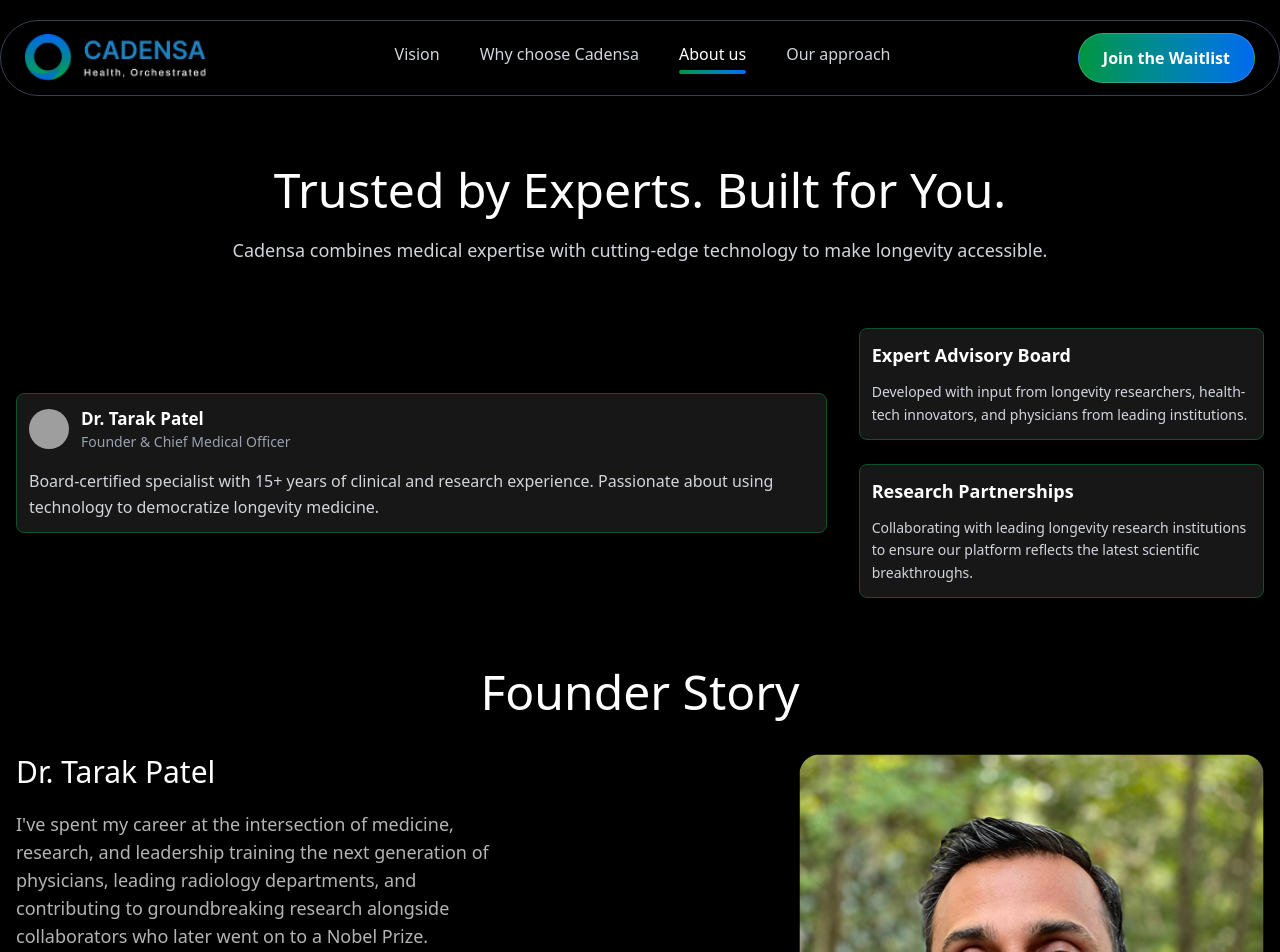
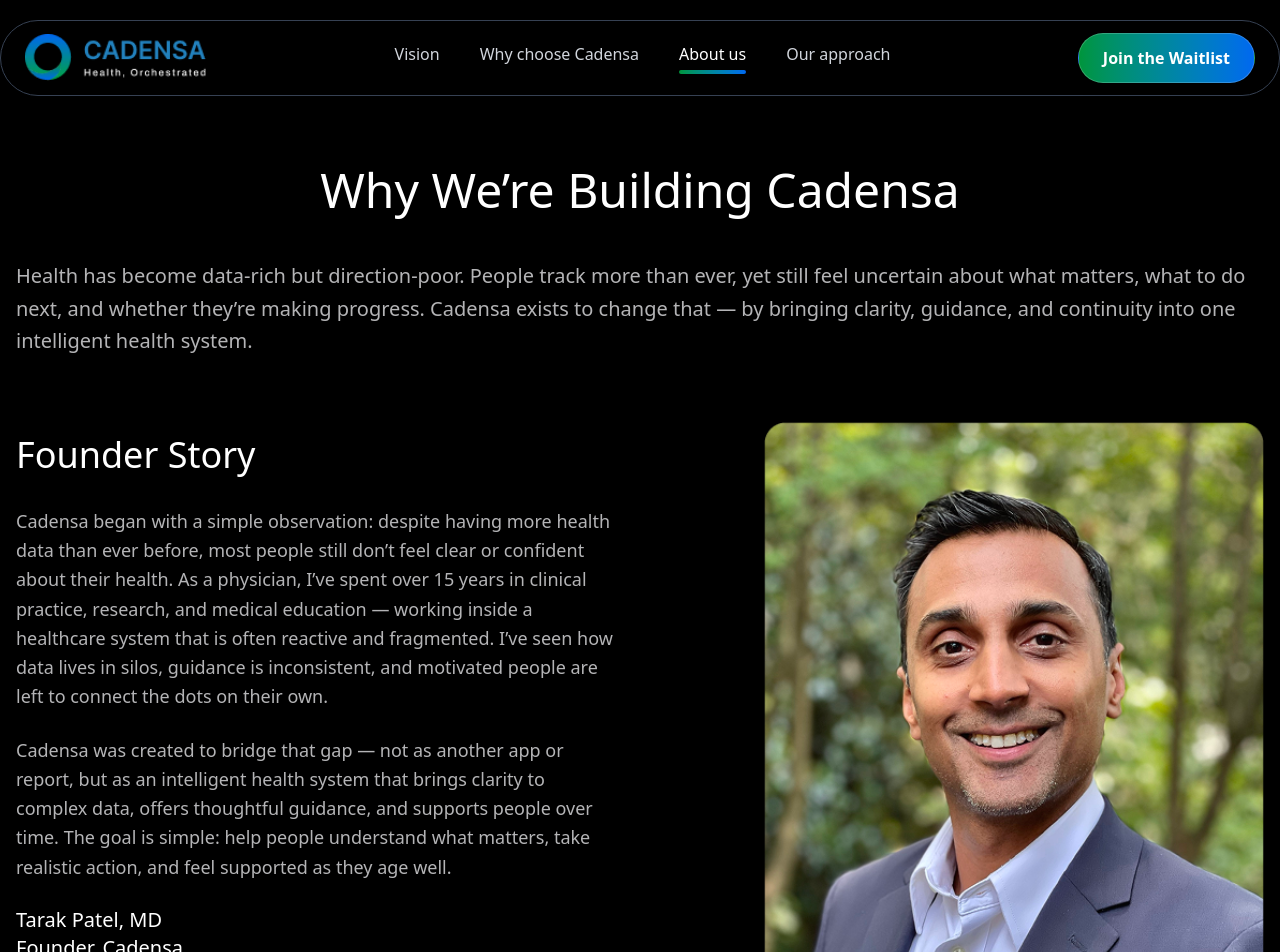
Before and after one commit to MohammedRasif/Tarakhpatel, a React (Vite) app: page /about_us in a window 1280 px wide. Shown: the top 952 px of the page. Built offline with nearby package versions, Linux system fonts and the light colour scheme; grey boxes are pictures that could not be loaded.

Commit message:
add someting new

```diff
--- a/src/component/Home/Home.jsx
+++ b/src/component/Home/Home.jsx
@@ -19,7 +19,6 @@
       <Banner />
       <SecondSection></SecondSection>
       {/* <Healthspan></Healthspan> */}
-
       <Cadensa></Cadensa>
       {/* <Longevity></Longevity> */}
       {/* <WhyChoice></WhyChoice> */}
--- a/src/component/Page.jsx/Marque.jsx
+++ b/src/component/Page.jsx/Marque.jsx
@@ -1,6 +1,7 @@
 import React from "react";
 import Marquee from "react-fast-marquee";
-import image from "../../image/Image (26).png";
+import image from "../../image/young (2).jpg";
+import { CheckCircle } from "lucide-react";
 // import image1 from "../../image/Cadensa pictoral.png";
 
 function Marque() {
@@ -14,34 +15,77 @@
       <div className="">
         <Marquee className="">
           <div className="flex space-x-20 overflow-x-hidden ">
-            <h1 className="text-gray-400 lg:text-[45px] text-[33px] font-semibold">WATCH</h1>
-            <h1 className="text-gray-400 lg:text-[45px] text-[33px] font-semibold">OURA</h1>
+            <h1 className="text-gray-400 lg:text-[45px] text-[33px] font-semibold">
+              WATCH
+            </h1>
+            <h1 className="text-gray-400 lg:text-[45px] text-[33px] font-semibold">
+              OURA
+            </h1>
             <h1 className="text-gray-400 lg:text-[45px] text-[33px] font-semibold">
               Meta Quest
             </h1>
-            <h1 className="text-gray-400 lg:text-[45px] text-[33px] font-semibold">WHOOP</h1>
-            <h1 className="text-gray-400 lg:text-[45px] text-[33px] font-semibold">WHOOP</h1>
+            <h1 className="text-gray-400 lg:text-[45px] text-[33px] font-semibold">
+              WHOOP
+            </h1>
+            <h1 className="text-gray-400 lg:text-[45px] text-[33px] font-semibold">
+              WHOOP
+            </h1>
           </div>
         </Marquee>
       </div>
 
       <div className="relative">
         <div>
-          <img src={image} className="w-full lg:h-96 h-72 object-cover mt-16" alt="" />
+          <img
+            src={image}
+            className="w-full lg:h-[55vh] opacity-70 h-72 object-cover mt-16"
+            alt=""
+          />
         </div>
-        <div className="absolute top-0 left-0 w-full h-full flex flex-col justify-center items-center text-center">
-          <h1 className="text-white lg:text-5xl text-4xl font-semibold max-w-2xl">
-            Health, Orchestrated. Longevity, Unlocked.
-          </h1>
-          <p className="text-gray-300 max-w-4xl py-5">
-            Cadensa is more than an app—it's the world's most personalized Longevity
-            Operating System. By integrating your health data and guiding you
-            with adaptive insights, we help you unlock your full potential for a
-            longer, better life.
-          </p>
-          {/* <p className="text-white">
-            "Add years to your life by adding life to your years."
-          </p> */}
+        <div className="absolute top-0 left-0 w-full h-full flex flex-col justify-center items-center px-4">
+          <div className="flex items-center justify-center  p-4">
+            <div
+              style={{
+                backgroundImage: "var(--my-gradient)",
+              }}
+              className={`
+                relative w-full flex flex-col items-center justify-center
+                text-white lg:max-w-4xl lg:aspect-[1.8/1] lg:rounded-[100%] lg:shadow-2xl lg:backdrop-blur-[0px] lg:px-45
+                [--my-gradient:none] lg:[--my-gradient:linear-gradient(110deg,rgba(103,232,249,0.85)_0%,rgba(37,99,235,0.85)_100%)]
+              `}
+            >
+              <div className="max-w-2xl w-full">
+                <h2 className="text-xl md:text-[24px] text-center font-normal mb-8">
+                  In your first few minutes with Cadensa, you'll
+                </h2>
+                <ul className="space-y-2 md:space-y-3 text-lg md:text-[18px] font-light">
+                  <li className="flex items-center gap-4">
+                    <CheckCircle className="w-3 h-3 md:w-5 md:h-5 flex-shrink-0 opacity-90" />
+                    <span>See a simple snapshot of your current health</span>
+                  </li>
+                  <li className="flex items-center gap-4">
+                    <CheckCircle className="w-3 h-3 md:w-5 md:h-5 flex-shrink-0 opacity-90" />
+                    <span>Understand which signals matter most right now</span>
+                  </li>
+                  <li className="flex items-center gap-4">
+                    <CheckCircle className="w-3 h-3 md:w-5 md:h-5 flex-shrink-0 opacity-90" />
+                    <span>Receive personalized next steps</span>
+                  </li>
+                  <li className="flex items-center gap-4">
+                    <CheckCircle className="w-3 h-3 md:w-5 md:h-5 flex-shrink-0 opacity-90" />
+                    <span>Engage your support partners</span>
+                  </li>
+                  <li className="flex items-center gap-4">
+                    <CheckCircle className="w-3 h-3 md:w-5 md:h-5 flex-shrink-0 opacity-90" />
+                    <span>Feel oriented — not overwhelmed</span>
+                  </li>
+                </ul>
+                <p className="mt-10 text-xl md:text-2xl font-medium text-start">
+                  This is about progress, not perfection.
+                </p>
+              </div>
+            </div>
+          </div>
         </div>
       </div>
     </div>
--- a/src/component/Page.jsx/Trusted.jsx
+++ b/src/component/Page.jsx/Trusted.jsx
@@ -6,89 +6,58 @@
   useEffect(() => {
     window.scrollTo(0, 0);
   }, []);
+
   return (
-    <div className="bg-black py-8 sm:py-16 pt-20 sm:pt-40">
-      <div className="text-center max-w-4xl mx-auto mb-8 sm:mb-16 px-4">
-        <h1 className="text-white text-3xl sm:text-4xl lg:text-[48px] font-medium leading-tight mb-4">
-          Trusted by Experts. Built for You.
-        </h1>
-        <p className="text-gray-300 text-base sm:text-lg">
-          Cadensa combines medical expertise with cutting-edge technology to make longevity accessible.
+    <div className="bg-black py-8 sm:py-16 pt-20 sm:pt-40 min-h-screen">
+      <h1 className="text-center text-white text-3xl sm:text-4xl md:text-5xl font-medium leading-tight mb-6 sm:mb-10 px-4">
+        Why We’re Building Cadensa
+      </h1>
+
+      <div className="container mx-auto px-4 ">
+        <p className="text-base sm:text-lg md:text-xl text-[#B4B4B6] leading-relaxed mb-10 sm:mb-16 text-center md:text-left">
+          Health has become data-rich but direction-poor. People track more than
+          ever, yet still feel uncertain about what matters, what to do next,
+          and whether they’re making progress. Cadensa exists to change that —
+          by bringing clarity, guidance, and continuity into one intelligent
+          health system.
         </p>
-      </div>
 
-      <div className="flex flex-col lg:flex-row lg:items-center items-start gap-6 sm:gap-8 container mx-auto px-4">
-        {/* Left side - Doctor profile */}
-        <div className="w-full lg:w-2/3">
-          <div className="bg-neutral-900 border border-green-900 rounded-lg p-3 relative">
-            <div className="items-start gap-4 relative">
-              <div className="items-center justify-start flex space-x-3 pb-2">
-                <img
-                  src="https://res.cloudinary.com/dfsu0cuvb/image/upload/v1761393429/Image_27_tzr9vq.png"
-                  className="rounded-full w-10 h-10"
-                  alt="Dr. Tarak Patel"
-                />
-                <div>
-                  <h3 className="text-white font-semibold text-base sm:text-[17px]">Dr. Tarak Patel</h3>
-                  <p className="text-gray-400 text-sm sm:text-[14px]">Founder & Chief Medical Officer</p>
-                </div>
-              </div>
-              <div>
-                <p className="text-gray-300 mt-2 leading-relaxed text-sm sm:text-base">
-                  Board-certified specialist with 15+ years of clinical and research experience. Passionate about using
-                  technology to democratize longevity medicine.
-                </p>
-              </div>
-            </div>
-          </div>
-        </div>
-
-        {/* Right side - Advisory board and partnerships */}
-        <div className="w-full lg:w-1/3 space-y-6">
-          {/* Expert Advisory Board */}
-          <div className="bg-neutral-900 border border-green-900 rounded-lg p-3">
-            <div className="flex items-center gap-2 mb-3">
-              <h3 className="text-white font-semibold text-base sm:text-lg">Expert Advisory Board</h3>
-            </div>
-            <p className="text-gray-300 text-sm leading-relaxed">
-              Developed with input from longevity researchers, health-tech innovators, and physicians from leading
-              institutions.
+        <div className="flex flex-col md:flex-row justify-between items-center gap-8 md:gap-12">
+          <div className="w-full md:w-1/2 order-2 md:order-1">
+            <h2 className="text-2xl sm:text-3xl md:text-4xl font-medium text-white mb-6 sm:mb-8 text-center md:text-left">
+              Founder Story
+            </h2>
+            <p className="text-base sm:text-lg text-[#B4B4B6] leading-relaxed mb-6">
+              Cadensa began with a simple observation: despite having more
+              health data than ever before, most people still don’t feel clear
+              or confident about their health. As a physician, I’ve spent over
+              15 years in clinical practice, research, and medical education —
+              working inside a healthcare system that is often reactive and
+              fragmented. I’ve seen how data lives in silos, guidance is
+              inconsistent, and motivated people are left to connect the dots on
+              their own.
+            </p>
+            <p className="text-base sm:text-lg text-[#B4B4B6] leading-relaxed mb-6">
+              Cadensa was created to bridge that gap — not as another app or
+              report, but as an intelligent health system that brings clarity to
+              complex data, offers thoughtful guidance, and supports people over
+              time. The goal is simple: help people understand what matters,
+              take realistic action, and feel supported as they age well.
+            </p>
+            <p className="text-lg sm:text-xl text-white font-medium">
+              Tarak Patel, MD
+              <br />
+              Founder, Cadensa
             </p>
           </div>
 
-          {/* Research Partnerships */}
-          <div className="bg-neutral-900 border border-green-900 rounded-lg p-3">
-            <h3 className="text-white font-semibold mb-3 text-base sm:text-lg">Research Partnerships</h3>
-            <p className="text-gray-300 text-sm leading-relaxed">
-              Collaborating with leading longevity research institutions to ensure our platform reflects the latest
-              scientific breakthroughs.
-            </p>
+          <div className="w-full md:w-1/2 flex justify-center md:justify-end order-1 md:order-2">
+            <img
+              src={img}
+              className="w-full max-w-[300px] sm:max-w-[400px] md:max-w-[465px] lg:max-w-[500px] h-auto object-cover rounded-lg shadow-2xl"
+              alt="Dr. Tarak Patel"
+            />
           </div>
-        </div>
-      </div>
-
-      <h1 className="text-center text-white text-3xl sm:text-4xl md:text-5xl font-medium leading-tight mb-6 sm:mb-8 mt-12 sm:mt-16 px-4">
-        Founder Story
-      </h1>
-      <div className="flex flex-col md:flex-row justify-between gap-6 md:gap-8 container mx-auto px-4">
-        <div className="w-full md:w-1/2">
-          <h2 className="text-2xl sm:text-3xl font-medium mb-4 sm:mb-5 text-white">Dr. Tarak Patel</h2>
-          <p className="text-base sm:text-lg text-[#B4B4B6] mb-4 sm:mb-5 lg:pr-28">
-            I've spent my career at the intersection of medicine, research, and leadership training the next generation
-            of physicians, leading radiology departments, and contributing to groundbreaking research alongside
-            collaborators who later went on to a Nobel Prize.
-          </p>
-          <p className="text-base sm:text-lg text-[#B4B4B6]">
-            Along the way, I've seen how fragmented health data keeps patients from realizing their full health
-            potential. That's why I founded Cadensa: to unify wearables, labs, and AI-driven insights into one ecosystem for wellness. The goal is to help people live in cadence with their health, so they can truly thrive.
-          </p>
-        </div>
-        <div className="w-full md:w-1/2 flex justify-center md:justify-end">
-          <img
-            src={img}
-            className="w-full max-w-[300px] sm:max-w-[400px] md:max-w-[465px] h-auto object-cover rounded-lg"
-            alt="Dr. Tarak Patel"
-          />
         </div>
       </div>
     </div>
```
Also changed, not shown: src/image/young (2).jpg (added), 1 other file (tests, documents, lock files or other folders).
